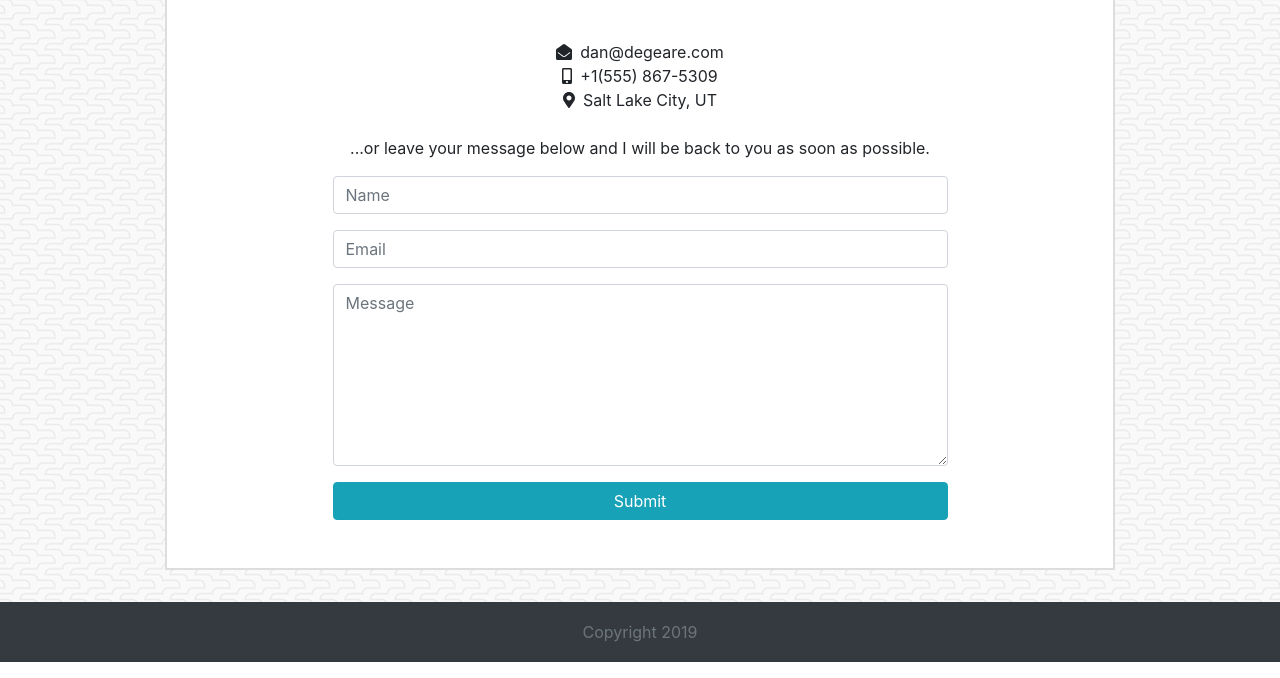
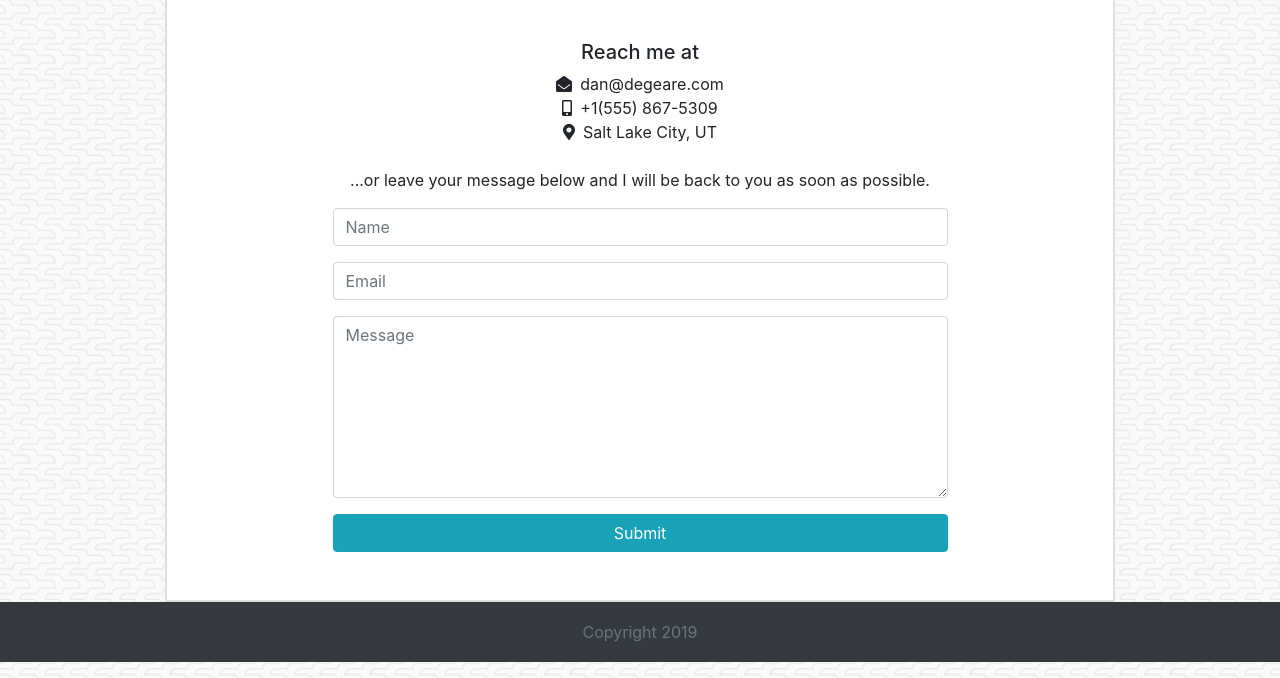
Before and after one commit to DanDukes/Responsive-Portfolio-Site, a plain HTML site: page contact.html in a window 1280 px wide. Shown: the part 138-816 px from the top of the page. Drawn offline with nearby package versions, Linux system fonts and the light colour scheme.

Commit message:
adding a titile to the section

```diff
--- a/contact.html
+++ b/contact.html
@@ -37,6 +37,7 @@
               <div class="col-md-10" id="mainContent">
                     <h1>Contact Me</h1>
                     <section class="resume-section p-4 p-lg-5 text-center" id="contact">
+                      <h5>Reach me at</h5>
                             <div class="my-auto">
                               <ul class="fa-ul mb-4 ml-0">
                                 <li id="mail-address">
```
